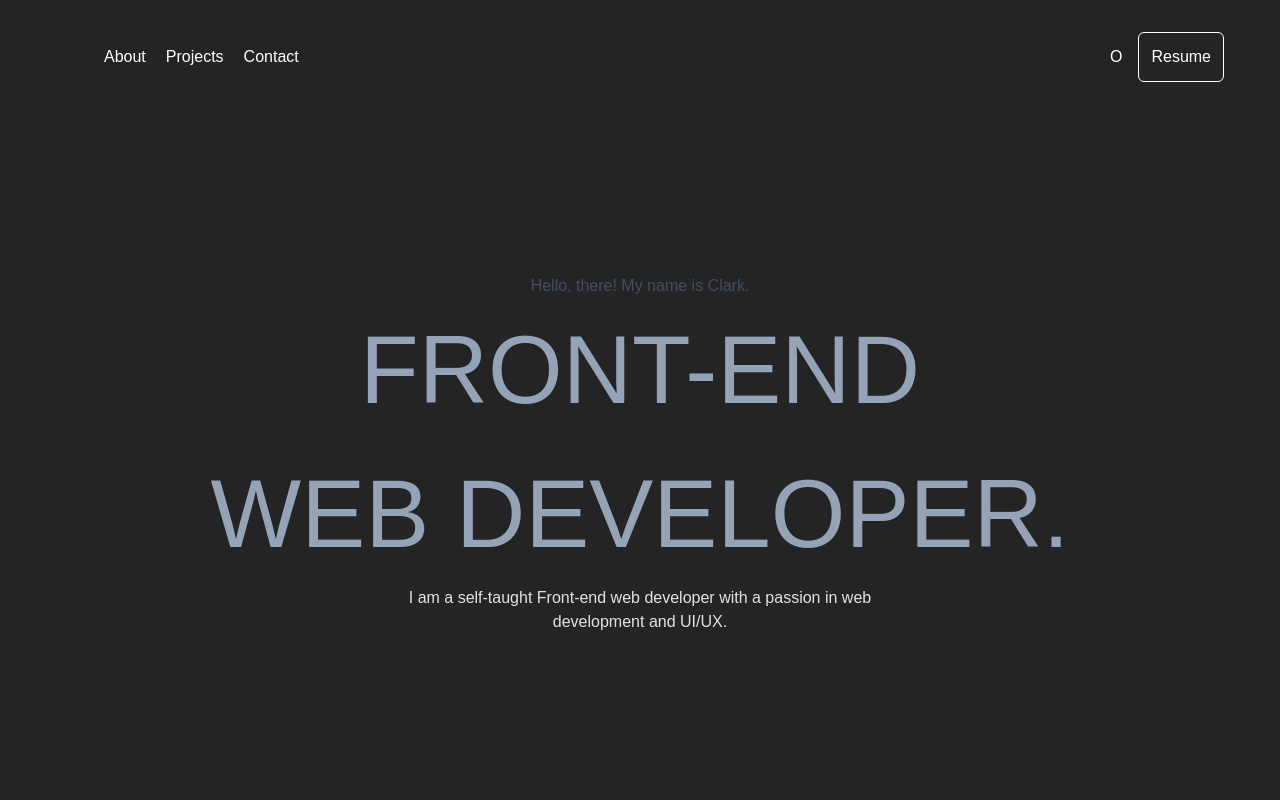
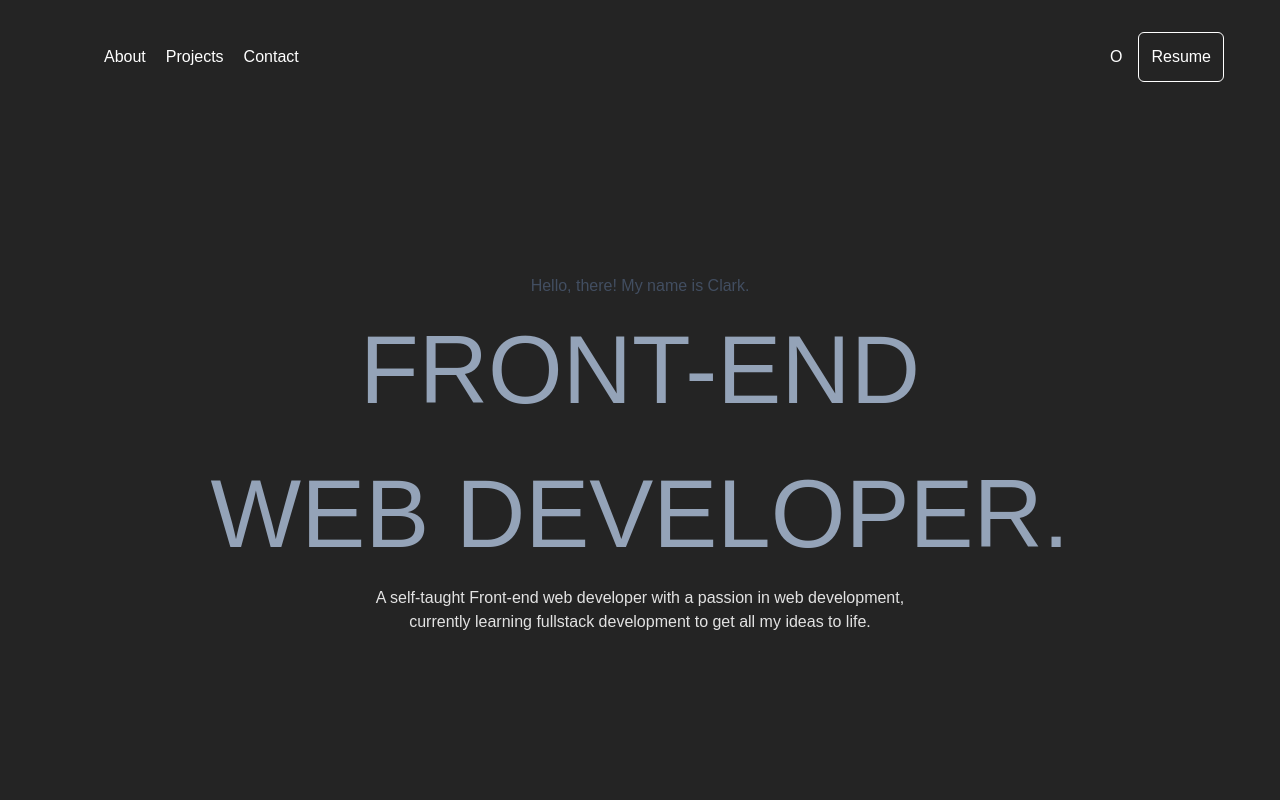
Before and after one commit to J0hnux/react-portfolio, a React (Vite) app: page / in a window 1280 px wide. Shown: the top 800 px of the page. Built offline with nearby package versions, Linux system fonts and the light colour scheme.

Commit message:
Changed hero message

```diff
--- a/src/components/Hero.jsx
+++ b/src/components/Hero.jsx
@@ -12,8 +12,9 @@ const Hero = () => {
             WEB DEVELOPER.
           </h1>
           <p>
-            I am a self-taught Front-end web developer with a passion in web
-            development and UI/UX.
+            A self-taught Front-end web developer with a passion in web
+            development, currently learning fullstack development to get all my
+            ideas to life.
           </p>
         </div>
       </div>
```
